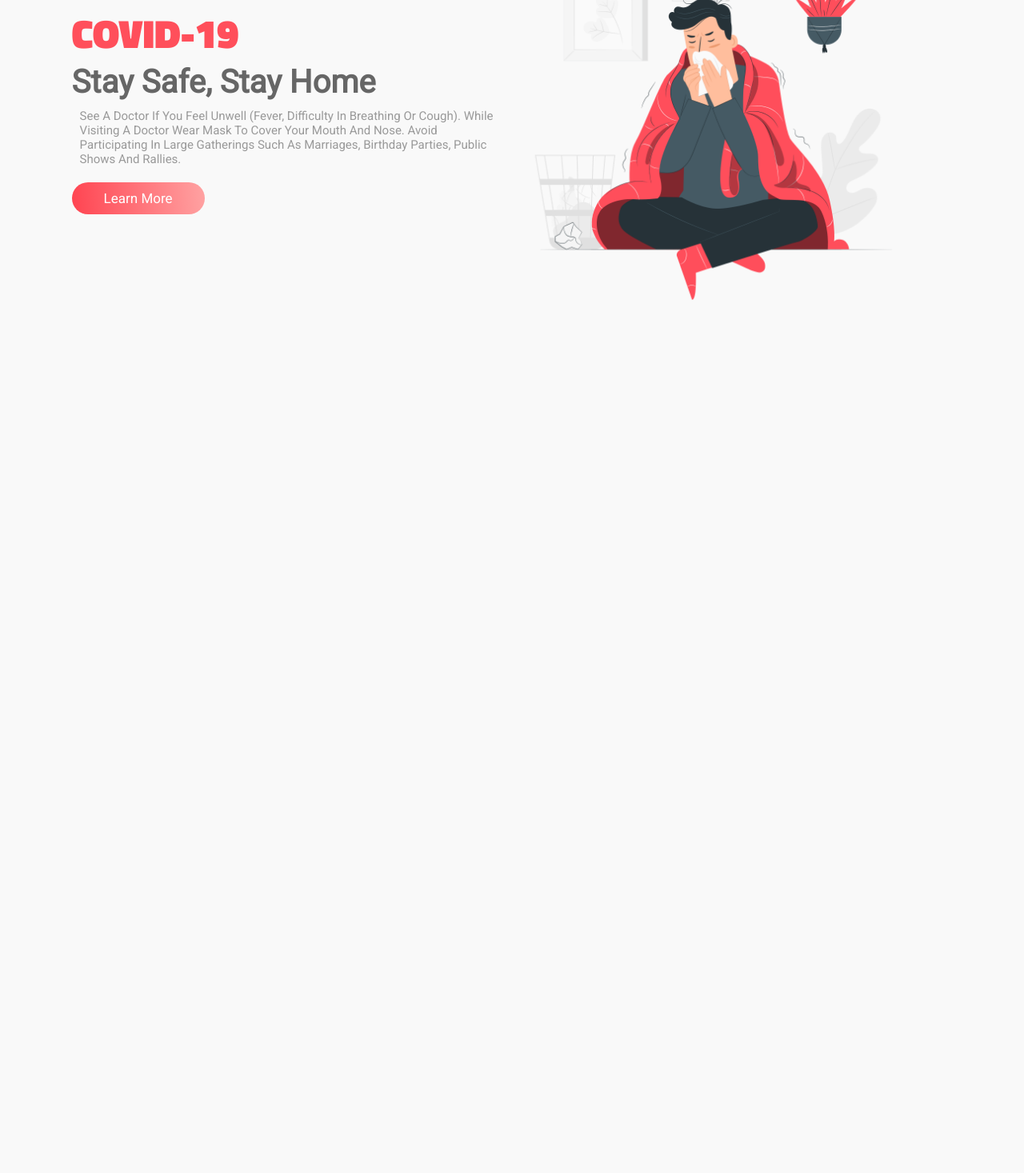
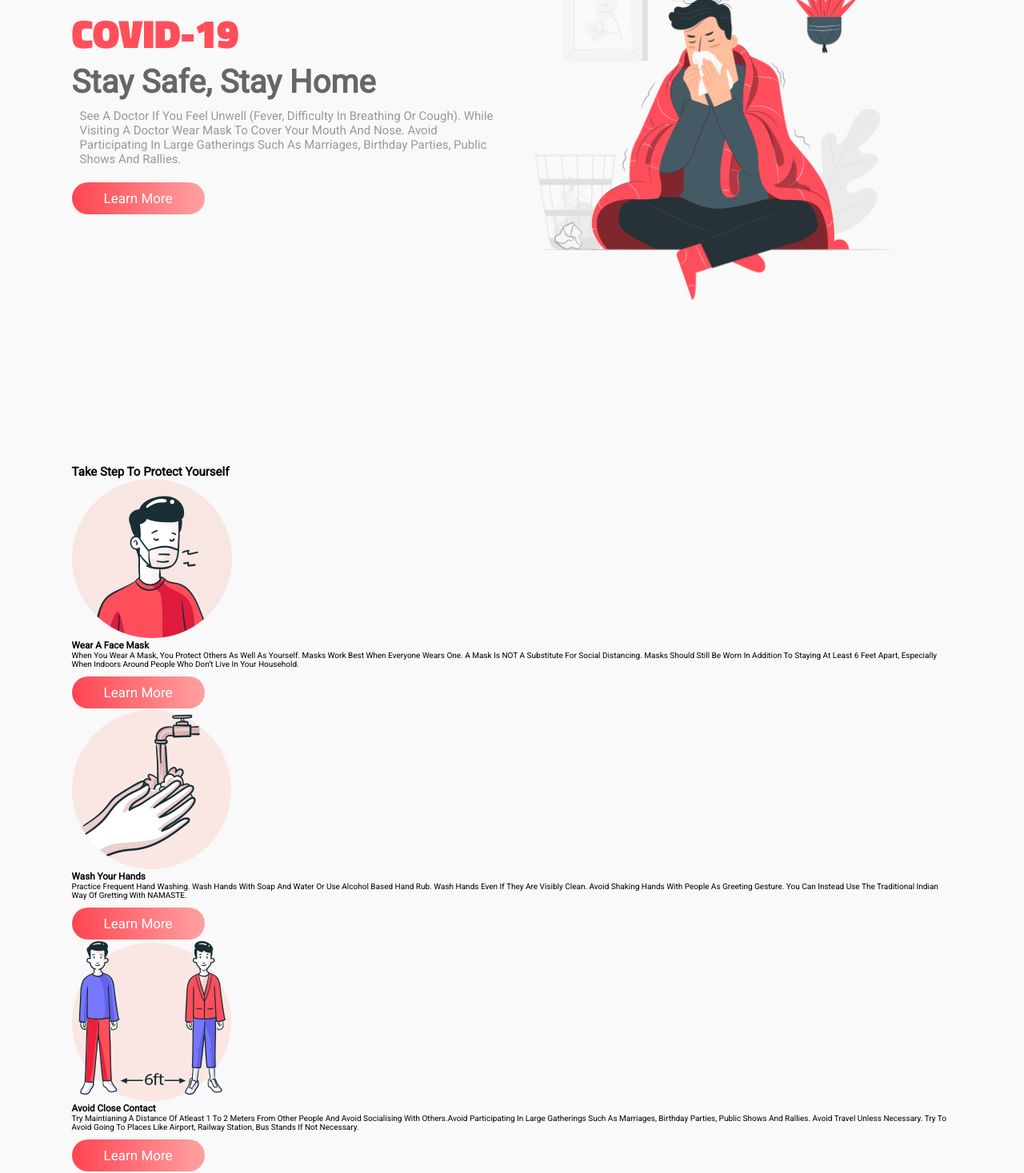
Before and after one commit to sibashish99/covid19-help, a plain HTML site: page index.html in a window 1280 px wide. Shown: the part 309-1776 px from the top of the page at 80% size. Before the commit the page ends 800 px from the top, so only its background shows below. Drawn offline with nearby package versions, Linux system fonts and the light colour scheme.

Commit message:
Added protect section

```diff
--- a/index.html
+++ b/index.html
@@ -38,6 +38,54 @@
         </div>
     </section>
 
+    <section class="protect" id="protect">
+        <h1 class="heading">Take step to <span>protect</span> yourself</h1>
+        <div class="box-container">
+            <div class="box">
+                <img src="images/protect-1.png" alt="">
+                <h3>Wear a face Mask</h3>
+                <p>When you wear a mask, you protect others as well as yourself. Masks work best when everyone wears one.
+                A mask is NOT a substitute for social distancing. Masks should still be worn in addition to staying at least 6 feet apart,
+                especially when indoors around people who don’t live in your household.</p>
+                <a
+                  href="https://www.who.int/emergencies/diseases/novel-coronavirus-2019/advice-for-public/when-and-how-to-use-masks"
+                  class="btn"
+                >
+                learn More
+                </a>
+            </div>
+
+            <div class="box">
+                <img src="images/protect-2.png" alt="">
+                <h3>Wash your hands</h3>
+                <p>Practice frequent hand washing. Wash hands with soap and water or use alcohol based hand rub. Wash hands even if they are visibly clean.
+                Avoid shaking hands with people as greeting gesture. You can instead use the Traditional Indian way of gretting with NAMASTE.
+                </p>
+                <a
+                  href="https://www.cdc.gov/handwashing/when-how-handwashing.html#:~:text=Follow%20Five%20Steps%20to%20Wash%20Your%20Hands%20the%20Right%20Way&text=Wet%20your%20hands%20with%20clean,for%20at%20least%2020%20seconds."
+                  class="btn"
+                >
+                 learn More
+                </a>
+            </div>
+
+            <div class="box">
+                <img src="images/protect-3.png" alt="">
+                <h3>Avoid close contact</h3>
+                <p>Try maintianing a distance of atleast 1 to 2 meters from other people and avoid socialising with others.Avoid participating in large gatherings such as Marriages, Birthday Parties, Public Shows and Rallies.
+                Avoid travel unless necessary. Try to avoid going to places like airport, railway station, bus stands if not necessary.
+                </p>
+                <a
+                  href="https://www.cdc.gov/handwashing/when-how-handwashing.html#:~:text=Follow%20Five%20Steps%20to%20Wash%20Your%20Hands%20the%20Right%20Way&text=Wet%20your%20hands%20with%20clean,for%20at%20least%2020%20seconds."
+                  class="btn"
+                >
+                 learn More
+                </a>
+            </div>
+
+
+        </div>
+    </section>
 
 
     <script src="https://cdnjs.cloudflare.com/ajax/libs/jquery/3.6.0/jquery.min.js" integrity="sha512-894YE6QWD5I59HgZOGReFYm4dnWc1Qt5NtvYSaNcOP+u1T9qYdvdihz0PPSiiqn/+/3e7Jo4EaG7TubfWGUrMQ==" crossorigin="anonymous" referrerpolicy="no-referrer"></script>
```
